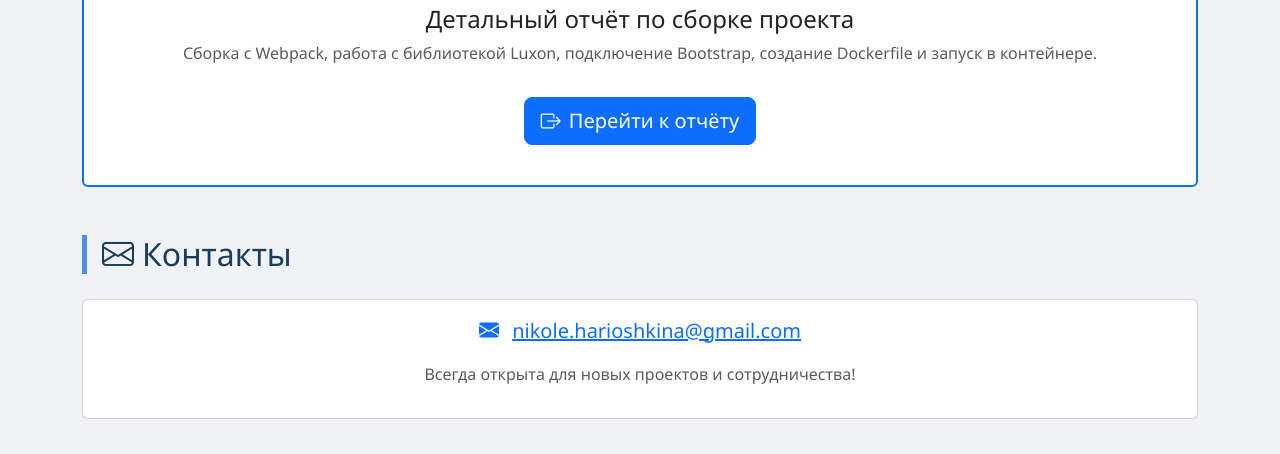
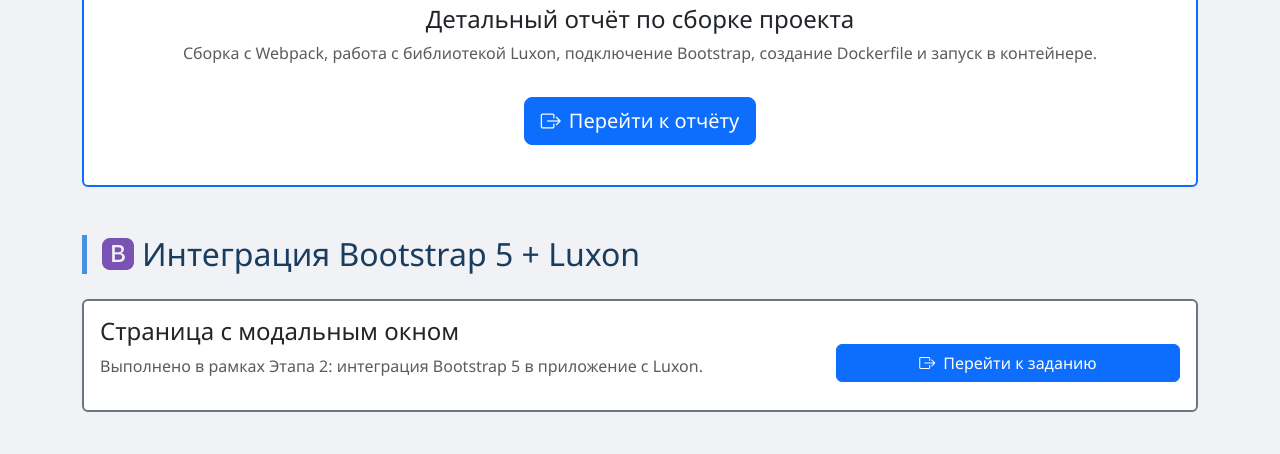
Before and after one commit to nikis6/nikis6.github.io1, a plain HTML site: page docs/index.html in a window 1280 px wide. Shown: the part 1647-2101 px from the top of the page. Drawn offline with nearby package versions, Linux system fonts and the light colour scheme.

Commit message:
Update index.html

```diff
--- a/docs/index.html
+++ b/docs/index.html
@@ -3,9 +3,9 @@
     <meta charset="utf-8">
     <meta name="viewport" content="width=device-width, initial-scale=1">
     <title>Портфолио | Николь Харитошкина</title>
-    <!-- Bootstrap 5 (CDN) -->
+
     <link href="https://cdn.jsdelivr.net/npm/bootstrap@5.3.0-alpha1/dist/css/bootstrap.min.css" rel="stylesheet">
-    <!-- Дополнительные иконки -->
+
     <link rel="stylesheet" href="https://cdn.jsdelivr.net/npm/bootstrap-icons@1.11.3/font/bootstrap-icons.min.css">
     <style>
         body {
@@ -186,6 +186,28 @@ console.timeEnd('a');
         </div>
     </section>
 
+<section class="mb-5">
+    <h2 class="section-title"><i class="bi bi-bootstrap-fill me-2" style="color: #7952b3;"></i>Интеграция Bootstrap 5 + Luxon</h2>
+    <div class="card card-hover border-secondary border-2">
+        <div class="card-body">
+            <div class="row align-items-center">
+                <div class="col-md-8">
+                    <h4>Страница с модальным окном</h4>
+                    <p class="text-muted">
+                        Выполнено в рамках Этапа 2: интеграция Bootstrap 5 в приложение с Luxon.
+                    </p>
+                </div>
+                <div class="col-md-4 text-center">
+                    <img src="bootstrap-preview.png" alt="Превью задания" class="img-fluid rounded shadow-sm" style="max-height: 120px; width: auto;" onerror="this.style.display='none'">
+                    <a href="bootstrap-task.html" class="btn btn-primary mt-3 w-100">
+                        <i class="bi bi-box-arrow-right me-2"></i>Перейти к заданию
+                    </a>
+                </div>
+            </div>
+        </div>
+    </div>
+</section>
+
     <section class="mb-5">
         <h2 class="section-title"><i class="bi bi-envelope me-2"></i>Контакты</h2>
         <div class="card card-hover">
@@ -215,7 +237,6 @@ console.timeEnd('a');
     </div>
 </footer>
 
-<!-- Bootstrap JS (для интерактивности) -->
 <script src="https://cdn.jsdelivr.net/npm/bootstrap@5.3.0-alpha1/dist/js/bootstrap.bundle.min.js"></script>
 </body>
 </html>
```
